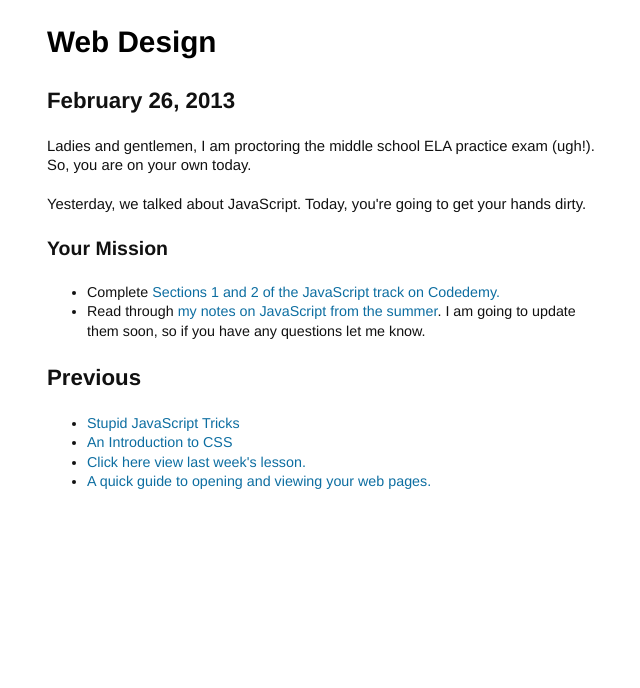
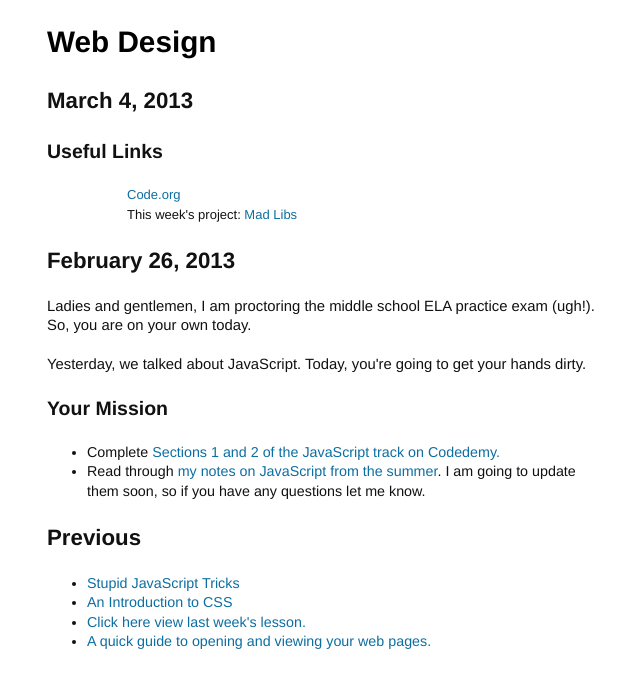
Before and after one commit to scholarsnyc/web-design, a Jekyll site: the page built from index.html, in a window 1280 px wide. Shown: the top 688 px of the page, without its empty margins (318-958 px from the left). Built offline with Jekyll 4.4.1, drawn with Linux system fonts in a browser that asks for light colours.

Commit message:
Update index.html

```diff
--- a/index.html
+++ b/index.html
@@ -4,6 +4,15 @@ layout: default
 title : Web Design
 
 ---
+
+<h2>March 4, 2013</h2>
+
+<h3>Useful Links</h3>
+
+<ol>
+	<ul><a href="http://code.org">Code.org</a></ul>
+	<ul>This week's project: <a href="https://github.com/scholarsnyc/madlibs">Mad Libs</a></ul>
+</ol>
 
 <h2>February 26, 2013</h2>
 
```
